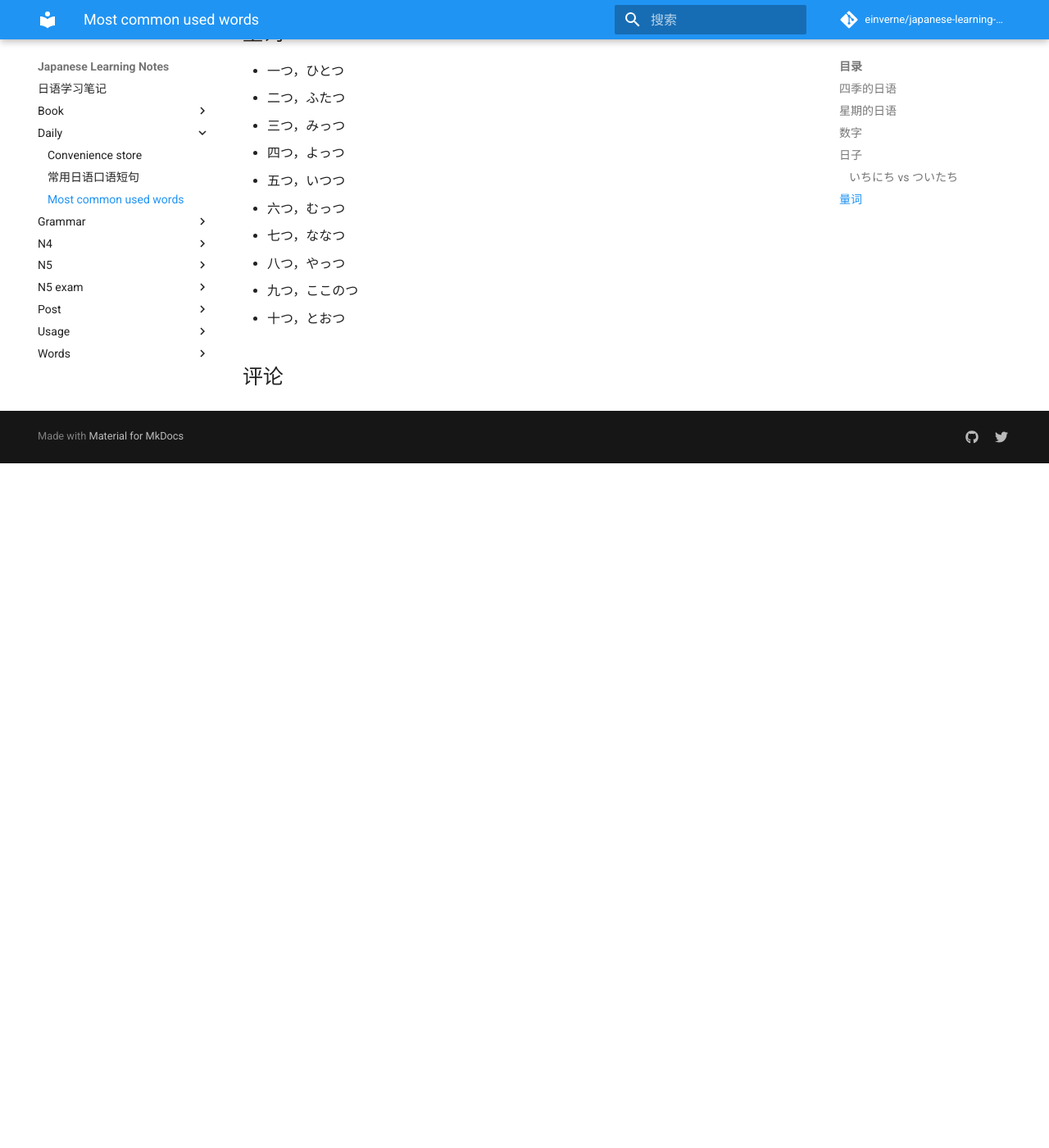
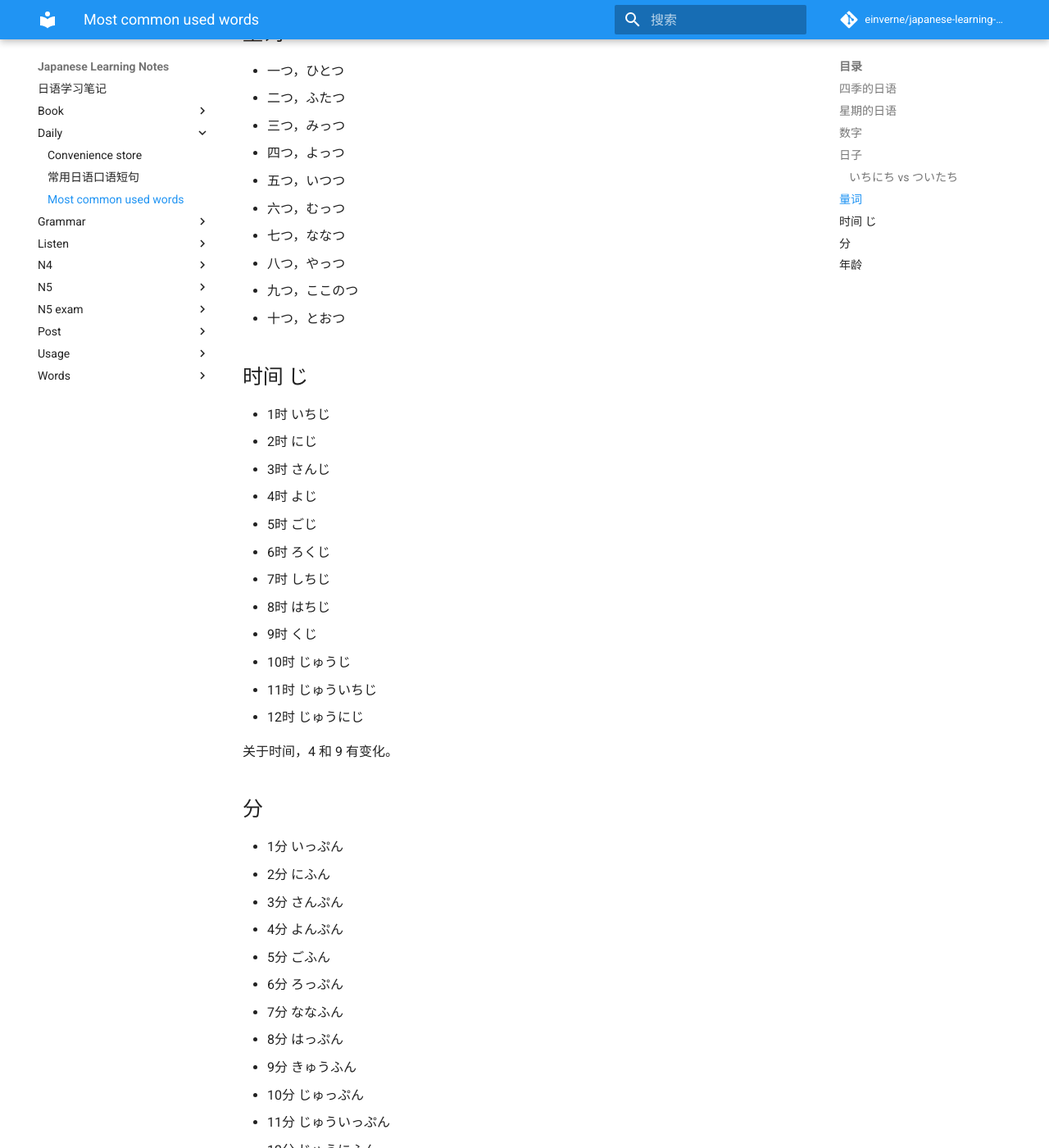
Before and after one commit to einverne/japanese-learning-notes, an MkDocs documentation site: the page built from docs/daily/most-common-used-words.md, in a window 1280 px wide and 1400 px high, scrolled down 2357 px. Shown: the whole window at 82% size. Built offline with MkDocs 1.6.1 and Material for MkDocs 9.7.7, drawn with Linux system fonts in a browser that asks for light colours; comment, search, counter and statistics services are not loaded; before the commit the page ends 2922 px from its top, so only the background shows below that; some of the changed text lies outside the part shown.

Commit message:
feat: add more

```diff
--- a/docs/daily/most-common-used-words.md
+++ b/docs/daily/most-common-used-words.md
@@ -80,3 +80,58 @@
 - 八つ，やっつ
 - 九つ，ここのつ
 - 十つ，とおつ
+
+## 时间 じ
+
+- 1时 いちじ
+- 2时 にじ
+- 3时 さんじ
+- 4时 よじ
+- 5时 ごじ
+- 6时 ろくじ
+- 7时 しちじ
+- 8时 はちじ
+- 9时 くじ
+- 10时 じゅうじ
+- 11时 じゅういちじ
+- 12时 じゅうにじ
+
+关于时间，4 和 9 有变化。
+
+## 分
+
+- 1分 いっぷん
+- 2分 にふん
+- 3分 さんぷん
+- 4分 よんぷん
+- 5分 ごふん
+- 6分 ろっぷん
+- 7分 ななふん
+- 8分 はっぷん
+- 9分 きゅうふん
+- 10分 じゅっぷん
+- 11分 じゅういっぷん
+- 12分 じゅうにふん
+- 20分 に じゅっ ぷん
+- 21分 に じゅう いっぷん
+- 36分 さん じゅう ろっぷん
+
+规律
+
+- 促音 っぷん 的有 1，6，8，10
+- 正常发 ふん 的有 2，5，7，9
+- 3,4 因为有一个 ん
+
+## 年龄
+
+- 1 岁，いっさい
+- 2 岁，二歳
+- 3 岁，三歳
+- 4 岁，四歳
+- 5 岁，五歳
+- 6 岁，六歳
+- 7 岁，ななさい
+- 8 歳，はっさい
+- 9 歳，きゅうさい
+- 10 岁，じゅさい
+- 20 岁，二十歳 はたち
```
Also changed, not shown: docs/book/part-1.md (+10 -10 lines), docs/grammar/japanese-ep13.md (+1 -1 lines), docs/index.md (+3 -2 lines), docs/listen/listen.md (added, +21 -0 lines), docs/post/2023-07-n1.md (+8 -4 lines), docs/post/adverb.md (added, +19 -0 lines).
